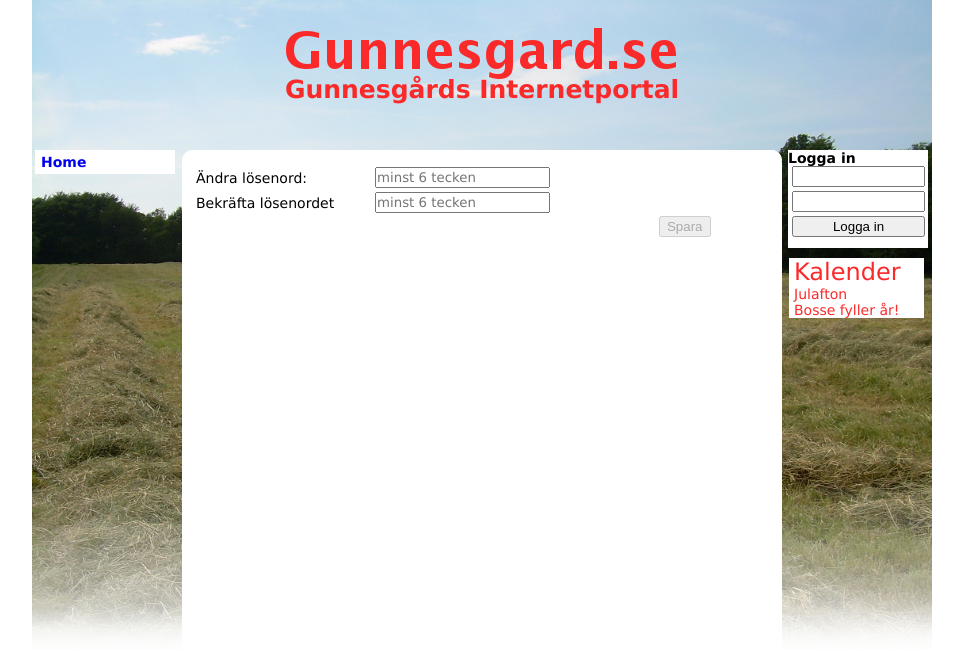
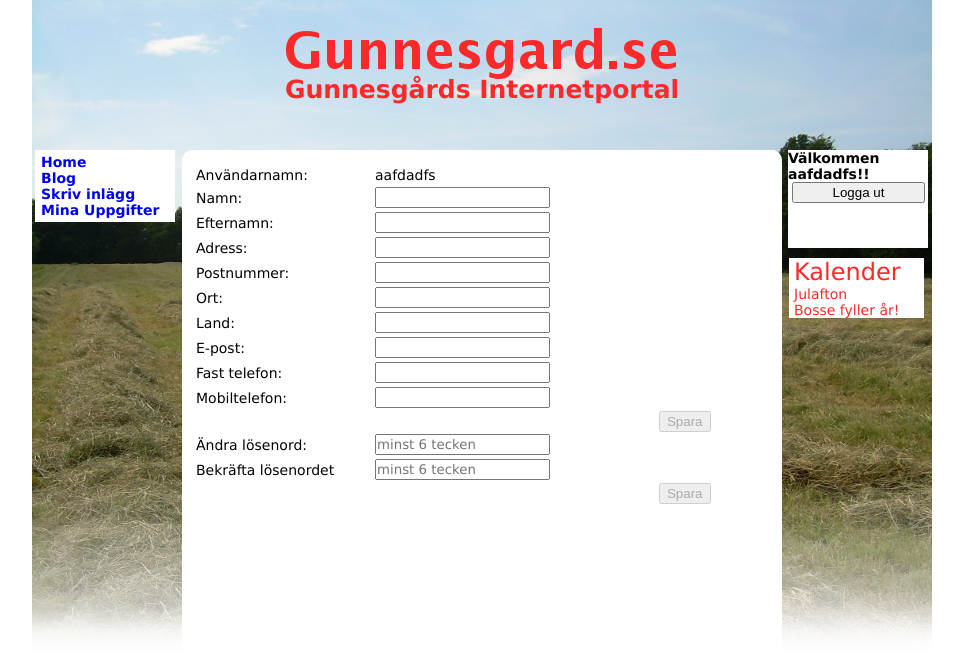
Before and after one commit to magnusfahlin/gunnesgard_se, a React (Create React App) app in the folder client/: page /myprofile in a window 1280 px wide. Shown: the top 672 px of the page, without its empty margins (158-1121 px from the left). Built offline with nearby package versions, Linux system fonts and the light colour scheme; what redux-multi would draw is missing.

Commit message:
First commit of user editor

```diff
--- a/client/src/components/MyProfile/MyProfile.js
+++ b/client/src/components/MyProfile/MyProfile.js
@@ -1,7 +1,9 @@
 import React, { Component } from "react";
 import PropTypes from "prop-types";
 import PasswordEditorContainer from "./PasswordEditorContainer.js";
+import UserEditorContainer from "./UserEditorContainer.js";
 
-const MyProfile = props => <PasswordEditorContainer />;
+const MyProfile = props =>
+<div><UserEditorContainer/><PasswordEditorContainer /></div>;
 
 export default MyProfile;
--- /dev/null
+++ b/client/src/components/MyProfile/UserEditor.js
@@ -0,0 +1,118 @@
+import React, { Component } from "react";
+import PropTypes from "prop-types";
+import "./UserEditor.css";
+import Spinner from "../Common/Spinner";
+import ErrorMessage from "../Common/ErrorMessage";
+
+class UserEditor extends React.Component {
+  constructor(props) {
+    super(props);
+
+    this.handleFieldChange = this.handleFieldChange.bind(this);
+
+    this.state = {
+      dirty: false
+    };
+  }
+
+  handleFieldChange(event) {
+    // const value = event.target.value;
+    // let valid = this.isValid(value) && value === this.state.confirmPassword;
+    // this.setState({
+    //   password: value,
+    //   valid: valid,
+    //   dirty: true
+    // });
+  }
+  render() {
+    let fields = [
+      {
+        description: "Namn",
+        field: "name"
+      },
+      {
+        description: "Efternamn",
+        field: "surname"
+      },
+      {
+        description: "Adress",
+        field: "address"
+      },
+      {
+        description: "Postnummer",
+        field: "zipCode"
+      },
+      {
+        description: "Ort",
+        field: "town"
+      },
+      {
+        description: "Land",
+        field: "country"
+      },
+      {
+        description: "E-post",
+        field: "email"
+      },
+      {
+        description: "Fast telefon",
+        field: "homePhone"
+      },
+      {
+        description: "Mobiltelefon",
+        field: "cellPhone"
+      }
+    ];
+
+    let error;
+    if (this.props.error) {
+      error = <ErrorMessage message="Det gick inte att uppdatera lösenordet" />;
+    }
+
+    if (this.props.loading) {
+      return (
+        <div className="PasswordEditor">
+          <Spinner />
+        </div>
+      );
+    }
+
+    const tableContent = fields.map(field => (
+      <tr>
+        <td>{field.description + ":"}</td>
+        <td>
+          <input onChange={this.handleFieldChange(field.name)} />
+        </td>
+      </tr>
+    ));
+
+    return (
+      <div className="UserEditor">
+        <table>
+          <td>{"Användarnamn:"}</td>
+          <td>{this.props.username}</td>
+          {tableContent}
+        </table>
+        <div>
+          {error}
+          <button
+            className="save"
+            type="button"
+            disabled={!this.state.dirty}
+            onClick={() =>
+              this.props.actions.updateUserPassword(
+                this.props.userId,
+                this.props.password,
+                this.props.token
+              )
+            }
+          >
+            Spara
+          </button>
+        </div>
+      </div>
+    );
+  }
+}
+
+export default UserEditor;
--- /dev/null
+++ b/client/src/components/MyProfile/UserEditor.scss
@@ -0,0 +1,15 @@
+.UserEditor {
+    padding: 10px;
+    width: 100%;
+    td {
+      width: 50%;
+    }
+    .save {
+      margin-right: 10%;
+      float: right;
+      display: block;
+    }
+    .errorMessage{
+      display: inline;
+    }
+  }
--- /dev/null
+++ b/client/src/components/MyProfile/UserEditorContainer.js
@@ -0,0 +1,18 @@
+import React, { Component } from "react";
+import UserEditor from "./UserEditor"
+import { connect } from "react-redux";
+import { bindActionCreators } from "redux";
+import * as passwordActions from "../../actioncreators/password";
+
+const UserEditorContainer = (props) => <UserEditor {...props}/>;
+
+function mapStateToProps(state) {
+  let properties = Object.assign({}, state.password);
+  return Object.assign(properties, state.session);
+}
+
+function mapDispatchToProps(dispatch) {
+  return { actions: bindActionCreators(passwordActions, dispatch) };
+}
+
+export default connect(mapStateToProps, mapDispatchToProps)(UserEditorContainer);
--- a/client/src/data/initialState.json
+++ b/client/src/data/initialState.json
@@ -1,7 +1,7 @@
 {
   "session": {
-    "loggedIn": false,
-    "username": "",
+    "loggedIn": true,
+    "username": "aafdadfs",
     "userId": "",
     "token" : ""
   },
```
Also changed, not shown: 2 other files (tests, documents, lock files or other folders).
